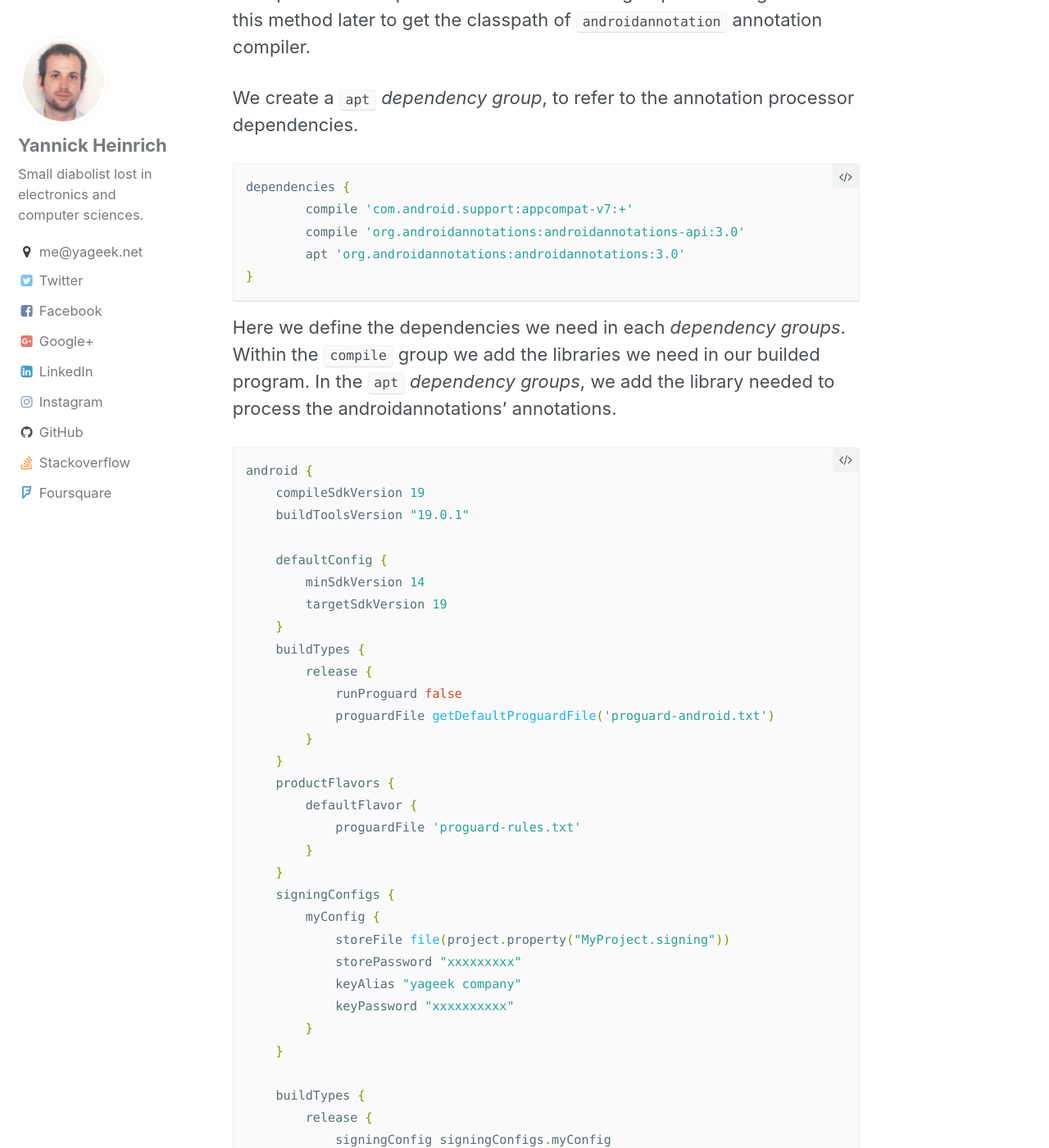
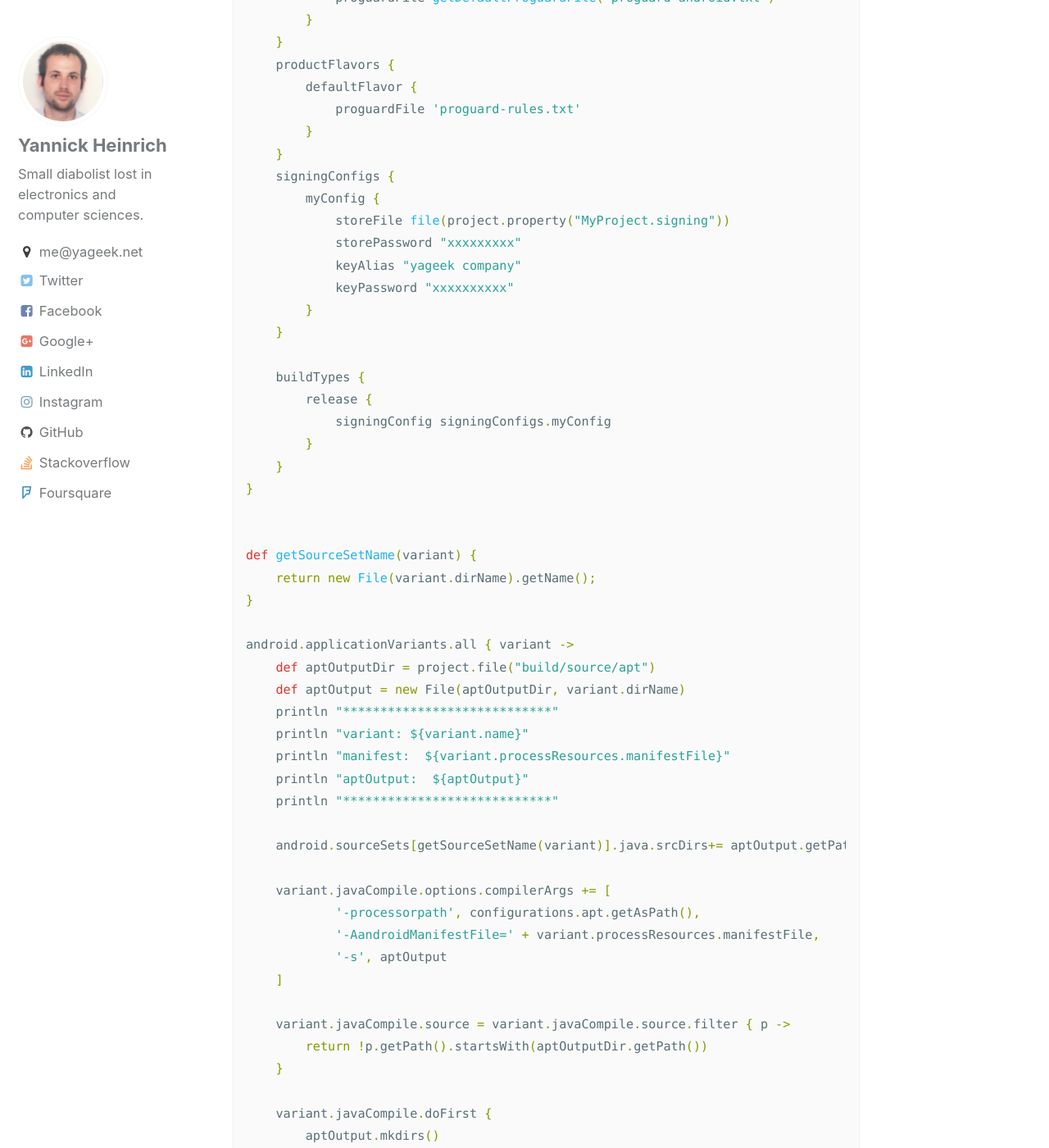
Before and after one commit to yageek/yageek.github.io, a Jekyll site: the page built from _posts/2014-01-20-android-studio.markdown, in a window 1280 px wide and 1400 px high, scrolled down 2304 px. Shown: the whole window at 82% size. Built offline with Jekyll 4.4.1, drawn with Linux system fonts in a browser that asks for light colours; comment, search, counter and statistics services are not loaded; some of the changed text lies outside the part shown.

```diff
--- a/_posts/2014-01-20-android-studio.markdown
+++ b/_posts/2014-01-20-android-studio.markdown
@@ -23,8 +23,100 @@ Pay attention to the version of Android Studio, Android SDK tools and Gradle you
 Here I am using **Android Studio v0.4.2**, **Android SDK tools 19.0.1** and **Gradle 1.9**.
 I notice some problems by using the Gradle version provided with Android Studio. I rather download Gradle somewhere on my hard drive disk and configure Android Studio to use it (Android Studio -> Preferences).
 
+{% highlight groovy%}
+buildscript {
+    repositories {
+        mavenCentral()
+    }
+    dependencies {
+        classpath 'com.android.tools.build:gradle:0.7.+'
+    }
+}
+apply plugin: 'android'
 
-{% gist 6079345 %}
+repositories {
+    mavenCentral()
+}
+
+configurations {
+    apt
+}
+
+
+dependencies {
+    compile 'com.android.support:appcompat-v7:+'
+    compile 'org.androidannotations:androidannotations-api:3.0'
+    apt 'org.androidannotations:androidannotations:3.0'
+
+}
+
+
+android {
+    compileSdkVersion 19
+    buildToolsVersion "19.0.1"
+
+    defaultConfig {
+        minSdkVersion 14
+        targetSdkVersion 19
+    }
+    buildTypes {
+        release {
+            runProguard false
+            proguardFile getDefaultProguardFile('proguard-android.txt')
+        }
+    }
+    productFlavors {
+        defaultFlavor {
+            proguardFile 'proguard-rules.txt'
+        }
+    }
+    signingConfigs {
+        myConfig {
+            storeFile file(project.property("MyProject.signing"))
+            storePassword "xxxxxxxxx"
+            keyAlias "yageek company"
+            keyPassword "xxxxxxxxxx"
+        }
+    }
+
+    buildTypes {
+        release {
+            signingConfig signingConfigs.myConfig
+        }
+    }
+}
+
+
+def getSourceSetName(variant) {
+    return new File(variant.dirName).getName();
+}
+
+android.applicationVariants.all { variant ->
+    def aptOutputDir = project.file("build/source/apt")
+    def aptOutput = new File(aptOutputDir, variant.dirName)
+    println "****************************"
+    println "variant: ${variant.name}"
+    println "manifest:  ${variant.processResources.manifestFile}"
+    println "aptOutput:  ${aptOutput}"
+    println "****************************"
+
+    android.sourceSets[getSourceSetName(variant)].java.srcDirs+= aptOutput.getPath()
+
+    variant.javaCompile.options.compilerArgs += [
+            '-processorpath', configurations.apt.getAsPath(),
+            '-AandroidManifestFile=' + variant.processResources.manifestFile,
+            '-s', aptOutput
+    ]
+
+    variant.javaCompile.source = variant.javaCompile.source.filter { p ->
+        return !p.getPath().startsWith(aptOutputDir.getPath())
+    }
+
+    variant.javaCompile.doFirst {
+        aptOutput.mkdirs()
+    }
+}
+{% endhighlight %}
 
 Let's try some explanations.
 {% highlight groovy%}
```
Also changed, not shown: _posts/2018-01-30-a-taste-of-core-data-0.markdown (added, +52 -0 lines).
